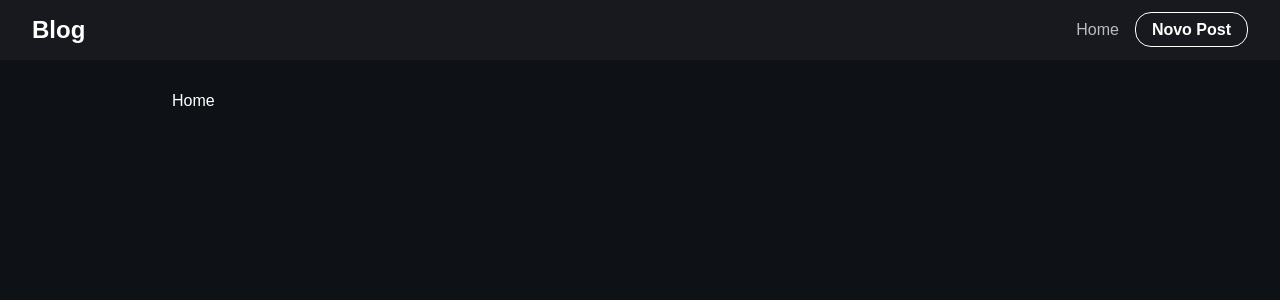
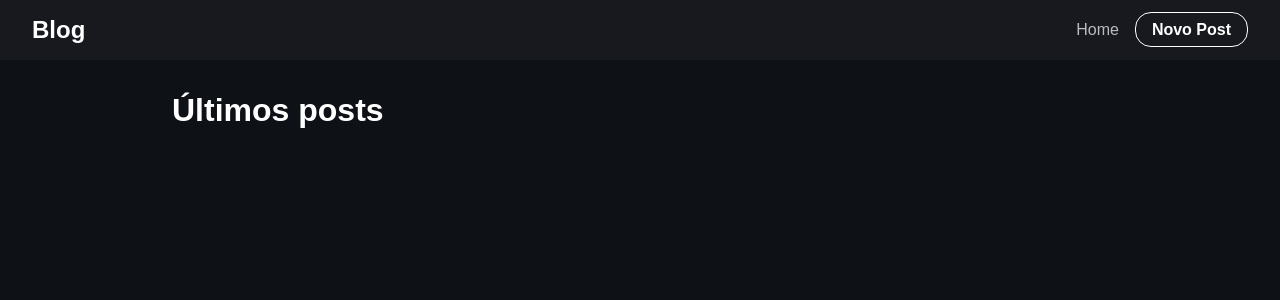
Before and after one commit to DanielCosta12/react-axios, a React (Vite) app: page / in a window 1280 px wide. Shown: the top 300 px of the page. Built offline with nearby package versions, Linux system fonts and the light colour scheme; no server answers; a web font is replaced by a local one.

Commit message:
configuration for get from api

```diff
--- a/src/routes/Home.jsx
+++ b/src/routes/Home.jsx
@@ -1,9 +1,32 @@
-import React from 'react'
+import React from "react";
+import blogFetch from "../axios/config";
+import { useState, useEffect } from "react";
+import { Link } from "react-router-dom";
+import "./Home.css";
+const Home = () => {
+  const [posts, setPosts] = useState([]);
 
-const Home = () => {
+  const getPosts = async () => {
+    try {
+      const response = await blogFetch.get("/posts");
+
+      const data = response.data;
+      console.log(data);
+
+      setPosts(data);
+    } catch (error) {
+      console.log(error);
+    }
+  };
+
+  useEffect(() => {
+    getPosts();
+  }, []);
   return (
-    <div>Home</div>
-  )
-}
+    <div>
+      <h1>Últimos posts</h1>
+    </div>
+  );
+};
 
-export default Home
+export default Home;
```
